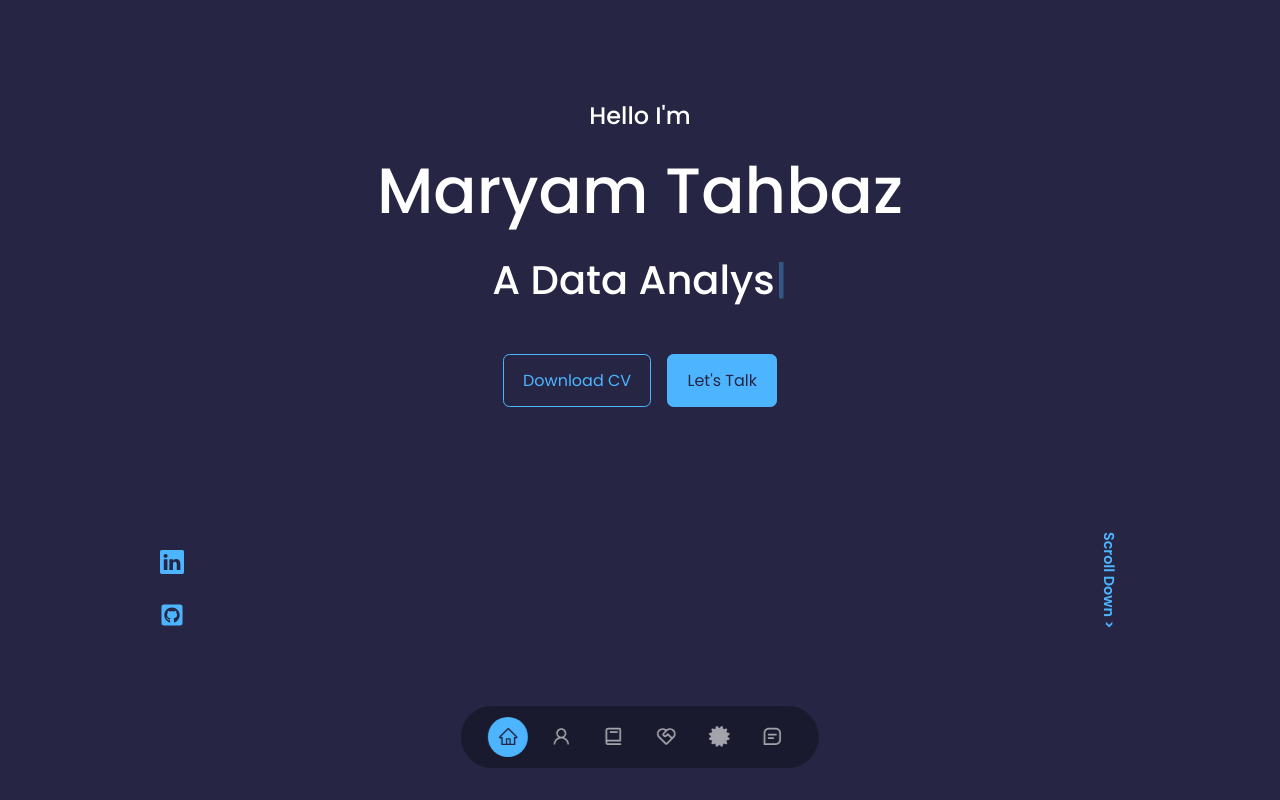
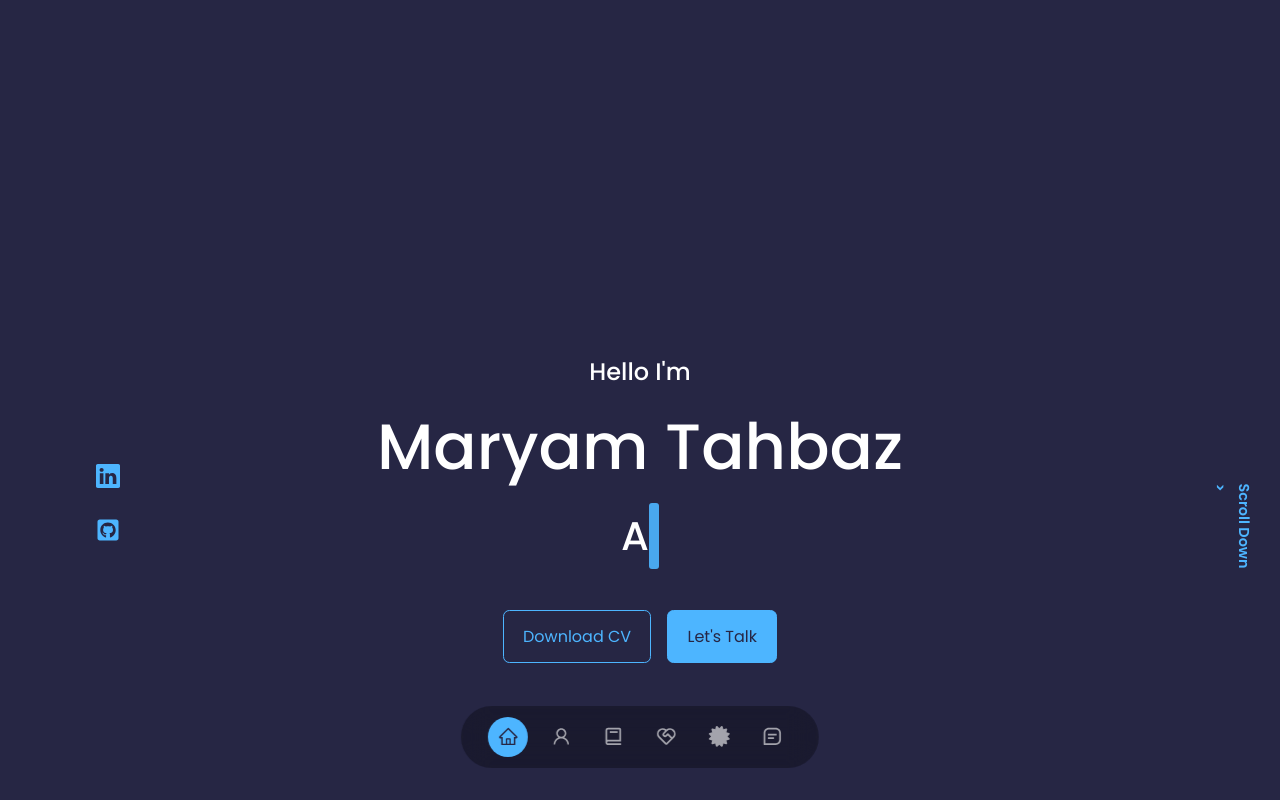
Before and after one commit to sinagss/portfolio, a React (Create React App) app: page / in a window 1280 px wide. Shown: the top 800 px of the page. Built offline with nearby package versions, Linux system fonts and the light colour scheme.

Commit message:
finnished typing effect and before changing it

```diff
--- a/src/components/header/Header.jsx
+++ b/src/components/header/Header.jsx
@@ -1,12 +1,12 @@
 import React, { useState, useEffect } from "react";
 import "./header.css";
 import CTA from "./CTA";
-// import HERO from "../../assets/me.png";
 import HeaderSocials from "./HeaderSocials";
 import TrackVisibility from "react-on-screen";
 
 const Header = () => {
-  const initialDelta = 150;
+  const initialDelta = 190;
+  const useEfectIntervar = 500;
 
   const [loopNum, setLoopNum] = useState(0);
   const [isDeleting, setIsDeleting] = useState(false);
@@ -17,18 +17,15 @@ const Header = () => {
   ];
   const [text, setText] = useState("");
   const [delta, setDelta] = useState(initialDelta);
-  const period = 140;
+  const period = 110;
 
   useEffect(() => {
     let ticker = setInterval(() => {
       tick();
-    }, delta);
-
-    const timer = setTimeout(() => {}, 10000);
+    }, initialDelta);
 
     return () => {
       clearInterval(ticker);
-      clearTimeout(timer);
     };
   }, [text, delta]);
 
@@ -38,11 +35,12 @@ const Header = () => {
     let updatedText = isDeleting
       ? fullText.substring(0, text.length - 1)
       : fullText.substring(0, text.length + 1);
+
     setText(updatedText);
 
-    // if (isDeleting) {
-    //   setDelta((prevDelta) => prevDelta / 2);
-    // }
+    if (isDeleting) {
+      setDelta((prevDelta) => period);
+    }
 
     if (!isDeleting && updatedText === fullText) {
       setIsDeleting(true);
@@ -50,6 +48,7 @@ const Header = () => {
     } else if (isDeleting && updatedText === "") {
       setIsDeleting(false);
       setLoopNum(loopNum + 1);
+
       setDelta(initialDelta);
     }
   };
@@ -57,13 +56,15 @@ const Header = () => {
   const [activeNav, setActiveNav] = useState("#home");
   return (
     <header id="home">
+      <div className="container_all">
+        <HeaderSocials />
         <div className="container header__container">
           <h2>Hello I'm</h2>
           <h1 className="hero-name">Maryam Tahbaz</h1>
           <TrackVisibility>
             <h1 className="hero-skills">
               {text}
-            <span className="carret">|</span>
+              <span className="carret"></span>
             </h1>
           </TrackVisibility>
 
@@ -71,13 +72,8 @@ const Header = () => {
           <CTA />
 
           {/* Social Links */}
-        <HeaderSocials />
-
-        {/* Hero image */}
-        {/* <div className="hero">
-          <img src={HERO} alt="Hero" />
-        </div> */}
-
+        </div>
+        <div className="side-buttons">
           {/* Scroll down link*/}
           <a
             href="#contact"
@@ -87,6 +83,7 @@ const Header = () => {
             Scroll Down {">"}
           </a>
         </div>
+      </div>
     </header>
   );
 };
--- a/src/components/header/header.css
+++ b/src/components/header/header.css
@@ -1,10 +1,21 @@
 header {
   height: 100vh;
-  padding-top: 6rem;
+  padding-top: 20%;
   overflow: hidden;
 }
 
+.container_all {
+  display: flex;
+  flex-direction: row;
+  /* justify-content: center; */
+  align-items: center;
+  padding: 6rem;
+}
+
 .header__container {
+  display: flex;
+  flex-direction: column;
+  justify-content: center;
   text-align: center;
   height: 100%;
   position: relative;
@@ -15,8 +26,9 @@ header {
 }
 
 .carret {
-  font-weight: 500;
-  animation: carret 0.9s infinite;
+  border: 5px solid var(--color-primary);
+  border-radius: 3px;
+  animation: carret 1.3s infinite;
 }
 
 .hidden {
@@ -24,9 +36,9 @@ header {
 }
 
 @keyframes carret {
-  0% {color: transparent}
-  50% {color: var(--color-primary)}
-  100% {color: transparent}
+  0% {border-color: transparent}
+  50% {border-color: var(--color-primary)}
+  100% {border-color: transparent}
 }
 
 
@@ -56,8 +68,8 @@ header {
   align-items: center;
   position: absolute;
   gap: 0.8rem;
-  bottom: 10rem;
-  left: 0;
+  /* bottom: 10rem; */
+  /* left: 0; */
   font-size: 1.5rem;
 }
 
@@ -85,8 +97,8 @@ header {
 /* ============ Scroll Down Link ============= */
 .scroll__down {
   position: absolute;
-  right: -2.3rem;
-  bottom: 13rem;
+  /* right: -2.3rem; */
+  /* bottom: 13rem; */
   transform: rotate(90deg);
   font-weight: 600;
   font-size: 0.9rem;
@@ -103,6 +115,11 @@ header {
 @media screen and (max-width: 600px) {
   header {
     height: 100vh;
+    overflow: hidden;
+  }
+
+  .hero-name {
+    font-size: 3rem;
   }
 
   .scroll__down {
```
Lines whose indentation alone changed are shown as unchanged.
